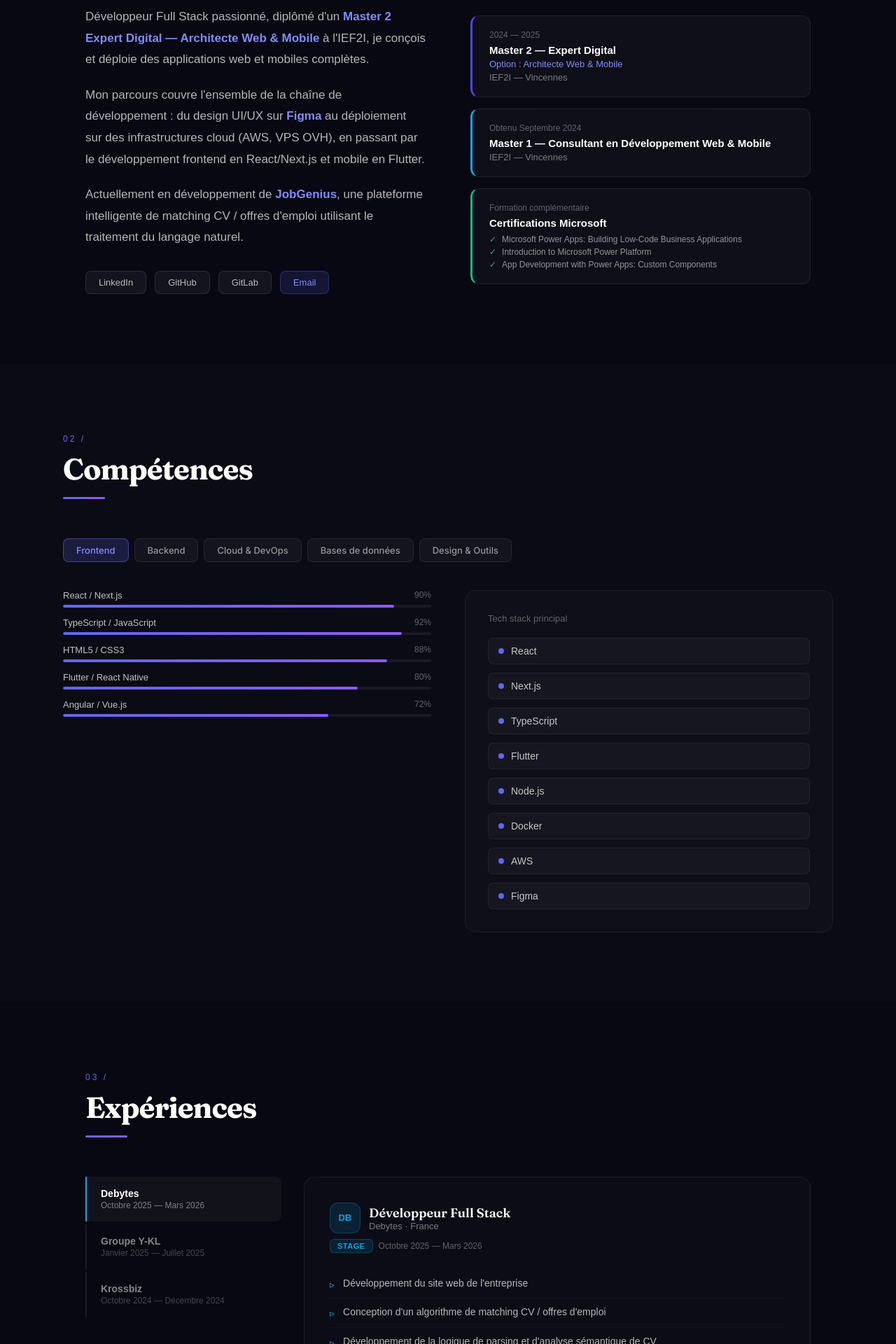
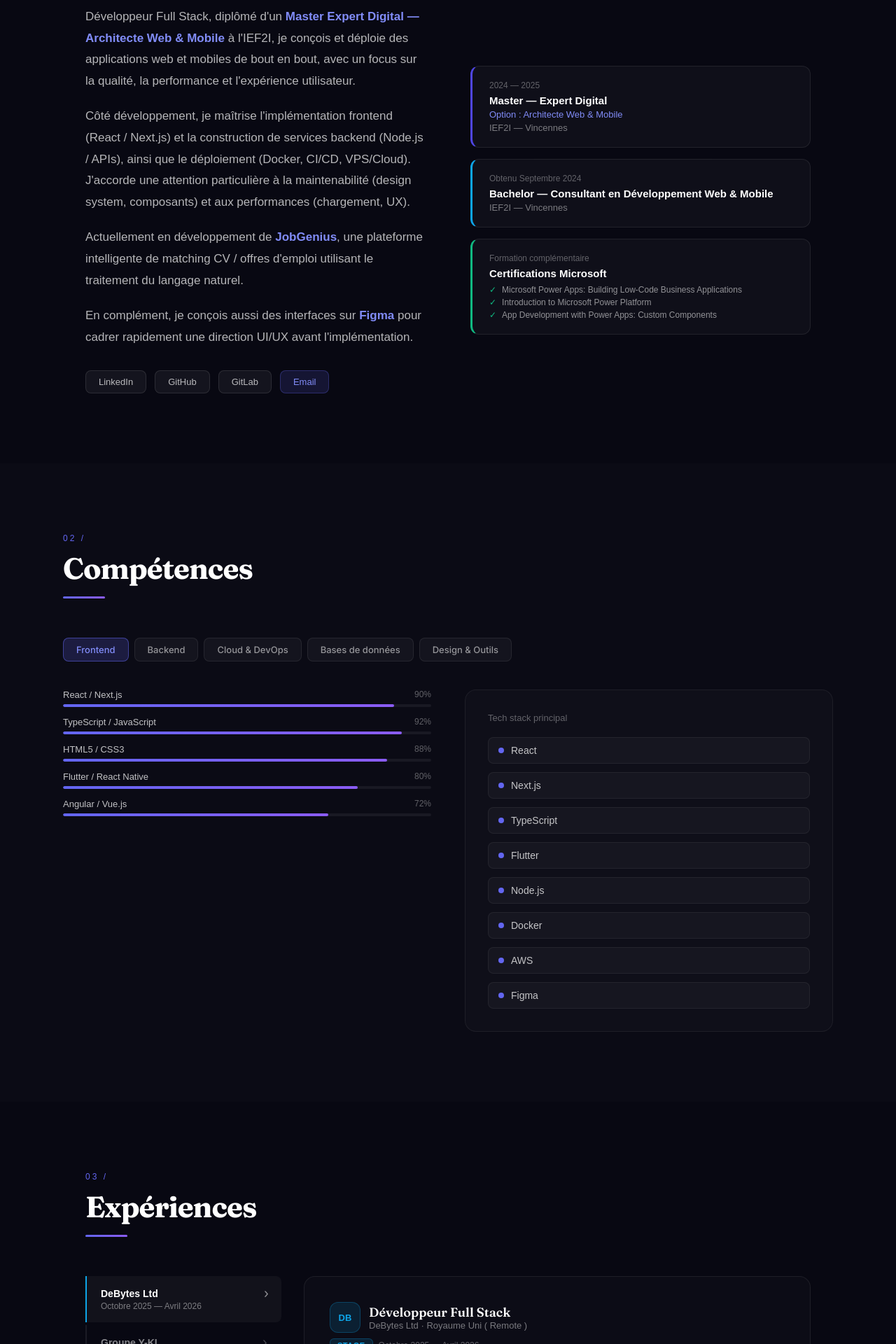
Before and after one commit to ulrichfots/Porfolio_ulrich, a React (Vite) app: page / in a window 1280 px wide. Shown: the part 1040-2960 px from the top of the page at 70% size. Built offline with nearby package versions, Linux system fonts and the light colour scheme.

Commit message:
portolio-final

```diff
--- a/src/Portfolio.jsx
+++ b/src/Portfolio.jsx
@@ -39,19 +39,19 @@ const SKILLS = {
 
 const EXPERIENCES = [
   {
-    company: "Debytes",
+    company: "DeBytes Ltd",
     role: "Développeur Full Stack",
     type: "Stage",
-    period: "Octobre 2025 — Mars 2026",
-    location: "France",
+    period: "Octobre 2025 — Avril 2026",
+    location: "Royaume Uni ( Remote )",
     color: "#0EA5E9",
     logo: "DB",
     highlights: [
-      "Développement du site web de l'entreprise",
-      "Conception d'un algorithme de matching CV / offres d'emploi",
-      "Développement de la logique de parsing et d'analyse sémantique de CV",
-      "Intégration d'API de jobboards pour la récupération des offres",
-      "Optimisation des performances et de l'expérience utilisateur",
+      "Conception et développement de fonctionnalités produit full stack (UI + API) pour la plateforme",
+      "Conception d'un algorithme de matching CV / offres d'emploi (scoring, pondération, itérations)",
+      "Développement d'un pipeline de parsing et d'analyse sémantique de CV (extraction, normalisation)",
+      "Intégration d'APIs de jobboards et gestion de la fiabilité (erreurs, retries, limites)",
+      "Optimisation des performances et de l'expérience utilisateur (temps de chargement, parcours)",
     ],
     stack: ["React", "Node.js", "NLP / Matching", "API REST", "PostgreSQL"],
   },
@@ -64,12 +64,12 @@ const EXPERIENCES = [
     color: "#4F46E5",
     logo: "YKL",
     highlights: [
-      "Développement de l'application mobile de l'entreprise en Flutter",
-      "Création du site web de l'entreprise en React",
-      "Analyse des besoins métiers et conception de solutions digitales",
-      "Automatisation des processus métiers via Power Automate",
-      "Conception de maquettes Figma pour l'application mobile",
-      "Formation et accompagnement des utilisateurs",
+      "Analyse des besoins métiers, cadrage des fonctionnalités et priorisation avec les équipes",
+      "Développement de l'application mobile Flutter (écrans, navigation, intégrations, qualité)",
+      "Automatisation de processus via Power Automate / Power Platform (gains de temps opérationnels)",
+      "Mise en place d'une approche qualité (tests manuels, recettes, corrections, suivi)",
+      "Conception UI/UX sur Figma pour cadrer les parcours avant implémentation",
+      "Développement du site vitrine en React (mise en production, responsive, maintenance)",
       ],
     stack: ["Flutter", "React", "Figma", "Power Platform", "Microsoft 365"],
     link: "https://y-kl.fr",
@@ -83,11 +83,11 @@ const EXPERIENCES = [
     color: "#10B981",
     logo: "KB",
     highlights: [
-      "Conception et développement d'une application web full stack",
-      "Développement d'API backend avec Node.js et Express",
-      "Intégration de paiements sécurisés avec Stripe",
-      "Gestion de bases de données MongoDB et Firebase",
-      "Architecture logicielle scalable",
+      "Conception et livraison d'une application web full stack (spécifications, dev, mise en ligne)",
+      "Développement d'APIs backend Node.js / Express et structuration des endpoints",
+      "Intégration de paiements Stripe (sécurisation, webhooks, gestion des statuts)",
+      "Modélisation et gestion des données (MongoDB / Firebase) + règles d'accès",
+      "Mise en place d'une architecture scalable et maintenable (modules, séparation des responsabilités)",
     ],
     stack: ["React", "Next.js", "Node.js", "MongoDB", "Stripe", "Firebase"],
   },
@@ -97,6 +97,7 @@ const PROJECTS = [
   {
     id: 1,
     title: "JobGenius",
+    category: "Produit",
     status: "En cours",
     statusColor: "#F59E0B",
     description:
@@ -117,6 +118,7 @@ const PROJECTS = [
   {
     id: 2,
     title: "Site Groupe Y-KL",
+    category: "Web",
     status: "Livré",
     statusColor: "#10B981",
     description:
@@ -137,6 +139,7 @@ const PROJECTS = [
   {
     id: 3,
     title: "Application Mobile Y-KL",
+    category: "Mobile",
     status: "Livré",
     statusColor: "#10B981",
     description:
@@ -155,11 +158,12 @@ const PROJECTS = [
   },
   {
     id: 4,
-    title: "Site Debytes",
+    title: "Site DeBytes Ltd",
+    category: "Web",
     status: "Livré",
     statusColor: "#10B981",
     description:
-      "Site institutionnel de l'entreprise Debytes, startup spécialisée dans les solutions RH digitales. Design moderne axé conversion.",
+      "Site institutionnel de l'entreprise DeBytes Ltd, startup spécialisée dans les solutions RH digitales. Design moderne axé conversion.",
     longDesc:
       "Développement du site de présentation de la startup, avec animations d'entrée, sections dynamiques et formulaires de contact intégrés.",
     tech: ["React", "Tailwind", "Node.js", "Animations"],
@@ -168,12 +172,13 @@ const PROJECTS = [
       "Conception d'un système de design custom avec une palette cohérente, typographie distinctive et animations légères.",
     icon: "💼",
     color: "#0EA5E9",
-    link: "https://debytes.ai/",
+    link: "https://debytes.io/",
     screenshots: [],
   },
   {
     id: 5,
     title: "Tirage au Sort",
+    category: "DevOps",
     status: "Livré",
     statusColor: "#10B981",
     description:
@@ -192,6 +197,7 @@ const PROJECTS = [
   {
     id: 6,
     title: "NEl'Agency — Site & Galerie",
+    category: "Dashboard",
     status: "En ligne",
     statusColor: "#10B981",
     description:
@@ -209,6 +215,7 @@ const PROJECTS = [
   {
     id: 7,
     title: "F2I — Projet perso",
+    category: "Web",
     status: "En ligne",
     statusColor: "#10B981",
     description: "Application web déployée (projet personnel).",
@@ -224,6 +231,7 @@ const PROJECTS = [
   {
     id: 8,
     title: "Auto-école Amenouvévé — Dashboard",
+    category: "Dashboard",
     status: "En ligne",
     statusColor: "#10B981",
     description: "Dashboard de gestion pour une auto-école.",
@@ -240,6 +248,7 @@ const PROJECTS = [
   {
     id: 9,
     title: "Oskmeat — Maquette",
+    category: "Maquette",
     status: "Maquette",
     statusColor: "#F59E0B",
     description: "Aperçu de maquette (UI) pour un projet web.",
@@ -254,14 +263,14 @@ const PROJECTS = [
 
 const EDUCATION = [
   {
-    degree: "Master 2 — Expert Digital",
+    degree: "Master — Expert Digital",
     school: "IEF2I — Vincennes",
     period: "2024 — 2025",
     option: "Architecte Web & Mobile",
     color: "#4F46E5",
   },
   {
-    degree: "Master 1 — Consultant en Développement Web & Mobile",
+    degree: "Bachelor — Consultant en Développement Web & Mobile",
     school: "IEF2I — Vincennes",
     period: "Obtenu Septembre 2024",
     option: "",
@@ -435,8 +444,7 @@ const HeroSection = memo(function HeroSection({ sectionRef }) {
             letterSpacing: "-2px",
           }}
         >
-          Ulrich
-          <br />
+          Ulrich{" "}
           <span
             style={{
               background: "linear-gradient(135deg, #6366F1, #8B5CF6, #A78BFA)",
@@ -577,9 +585,10 @@ const AboutSection = memo(function AboutSection({ sectionRef }) {
               fontFamily: "'Space Grotesk', sans-serif",
             }}
           >
-            Développeur Full Stack passionné, diplômé d'un{" "}
-            <strong style={{ color: "#818CF8" }}>Master 2 Expert Digital — Architecte Web & Mobile</strong> à l'IEF2I,
-            je conçois et déploie des applications web et mobiles complètes.
+            Développeur Full Stack, diplômé d'un{" "}
+            <strong style={{ color: "#818CF8" }}>Master Expert Digital — Architecte Web & Mobile</strong> à l'IEF2I,
+            je conçois et déploie des applications web et mobiles de bout en bout, avec un focus sur la qualité,
+            la performance et l'expérience utilisateur.
           </p>
           <p
             style={{
@@ -590,9 +599,9 @@ const AboutSection = memo(function AboutSection({ sectionRef }) {
               fontFamily: "'Space Grotesk', sans-serif",
             }}
           >
-            Mon parcours couvre l'ensemble de la chaîne de développement : du design UI/UX sur{" "}
-            <strong style={{ color: "#818CF8" }}>Figma</strong> au déploiement sur des infrastructures cloud (AWS, VPS
-            OVH), en passant par le développement frontend en React/Next.js et mobile en Flutter.
+            Côté développement, je maîtrise l'implémentation frontend (React / Next.js) et la construction de services
+            backend (Node.js / APIs), ainsi que le déploiement (Docker, CI/CD, VPS/Cloud). J'accorde une attention
+            particulière à la maintenabilité (design system, composants) et aux performances (chargement, UX).
           </p>
           <p
             style={{
@@ -604,6 +613,18 @@ const AboutSection = memo(function AboutSection({ sectionRef }) {
           >
             Actuellement en développement de <strong style={{ color: "#818CF8" }}>JobGenius</strong>, une plateforme
             intelligente de matching CV / offres d'emploi utilisant le traitement du langage naturel.
+          </p>
+          <p
+            style={{
+              fontSize: 17,
+              color: "rgba(255,255,255,0.7)",
+              lineHeight: 1.8,
+              marginTop: 20,
+              fontFamily: "'Space Grotesk', sans-serif",
+            }}
+          >
+            En complément, je conçois aussi des interfaces sur <strong style={{ color: "#818CF8" }}>Figma</strong> pour
+            cadrer rapidement une direction UI/UX avant l'implémentation.
           </p>
           <div style={{ marginTop: 32, display: "flex", gap: 12 }}>
             <a href="https://www.linkedin.com/in/ulrich-fotso-616829254?lipi=urn%3Ali%3Apage%3Ad_flagship3_profile_view_base_contact_details%3BgQUGpmL%2BSgivZvY%2BNDJusw%3D%3D" target="_blank" rel="noreferrer" style={socialBtn}>
@@ -617,6 +638,10 @@ const AboutSection = memo(function AboutSection({ sectionRef }) {
             </a>
             <a
               href="mailto:ulrichfotso10@gmail.com"
+              onPointerUp={(e) => {
+                // iOS Safari can keep :focus after tap
+                setTimeout(() => e.currentTarget.blur?.(), 0);
+              }}
               style={{
                 ...socialBtn,
                 background: "rgba(99,102,241,0.15)",
@@ -820,7 +845,7 @@ const SkillsSection = memo(function SkillsSection({ sectionRef }) {
           ))}
         </div>
 
-        <div style={{ display: "grid", gridTemplateColumns: "1fr 1fr", gap: 48 }}>
+        <div className="skills-grid" style={{ display: "grid", gridTemplateColumns: "1fr 1fr", gap: 48 }}>
           <div>
             {SKILLS[activeTab].map((s) => (
               <SkillBar key={s.name} name={s.name} level={s.level} />
@@ -873,8 +898,20 @@ const ExperienceSection = memo(function ExperienceSection({ sectionRef }) {
   return (
     <section ref={sectionRef} style={{ padding: "100px 2rem", maxWidth: 1100, margin: "0 auto" }}>
       <SectionTitle label="03" title="Expériences" />
-      <div style={{ display: "grid", gridTemplateColumns: "280px 1fr", gap: 32 }}>
+      <div className="experience-grid" style={{ display: "grid", gridTemplateColumns: "280px 1fr", gap: 32 }}>
         <div>
+          <div
+            className="experience-hint"
+            style={{
+              fontSize: 12,
+              color: "rgba(255,255,255,0.35)",
+              fontFamily: "'Space Grotesk', sans-serif",
+              marginBottom: 10,
+              display: "none",
+            }}
+          >
+            Touchez une expérience pour afficher le détail.
+          </div>
           {EXPERIENCES.map((e, i) => (
             <button
               key={e.company}
@@ -893,8 +930,22 @@ const ExperienceSection = memo(function ExperienceSection({ sectionRef }) {
                 transition: "all 0.2s",
               }}
             >
-              <div style={{ fontWeight: 600, color: active === i ? "#fff" : "rgba(255,255,255,0.5)", fontFamily: "'Space Grotesk', sans-serif", fontSize: 14 }}>
-                {e.company}
+              <div style={{ display: "flex", alignItems: "center", justifyContent: "space-between", gap: 12 }}>
+                <div style={{ fontWeight: 600, color: active === i ? "#fff" : "rgba(255,255,255,0.5)", fontFamily: "'Space Grotesk', sans-serif", fontSize: 14 }}>
+                  {e.company}
+                </div>
+                <div
+                  aria-hidden="true"
+                  style={{
+                    color: active === i ? "rgba(255,255,255,0.55)" : "rgba(255,255,255,0.25)",
+                    fontSize: 18,
+                    lineHeight: 1,
+                    transform: active === i ? "translateX(2px)" : "none",
+                    transition: "transform 0.2s ease",
+                  }}
+                >
+                  ›
+                </div>
               </div>
               <div style={{ fontSize: 12, color: active === i ? "rgba(255,255,255,0.45)" : "rgba(255,255,255,0.25)", fontFamily: "'Space Grotesk', sans-serif", marginTop: 2 }}>
                 {e.period}
@@ -1030,7 +1081,7 @@ const ExperienceSection = memo(function ExperienceSection({ sectionRef }) {
   );
 });
 
-const ProjectCard = memo(function ProjectCard({ project, onOpen }) {
+const ProjectCard = memo(function ProjectCard({ project, onOpen, numberLabel }) {
   return (
     <div
       onClick={() => onOpen(project)}
@@ -1067,7 +1118,37 @@ const ProjectCard = memo(function ProjectCard({ project, onOpen }) {
         }}
       />
 
+      <div
+        style={{
+          position: "absolute",
+          top: 16,
+          left: 16,
+          fontSize: 12,
+          letterSpacing: 2,
+          color: "rgba(255,255,255,0.55)",
+          fontFamily: "'Space Grotesk', sans-serif",
+          textTransform: "uppercase",
+          userSelect: "none",
+        }}
+      >
+        {numberLabel}
+      </div>
+
       <div style={{ display: "flex", justifyContent: "space-between", alignItems: "flex-start", marginBottom: 16 }}>
+        <span
+          style={{
+            background: "rgba(255,255,255,0.06)",
+            border: "1px solid rgba(255,255,255,0.10)",
+            color: "rgba(255,255,255,0.65)",
+            padding: "3px 10px",
+            borderRadius: 100,
+            fontSize: 11,
+            fontFamily: "'Space Grotesk', sans-serif",
+            fontWeight: 600,
+          }}
+        >
+          {project.category ?? "Autre"}
+        </span>
         <span
           style={{
             background: `${project.statusColor}22`,
@@ -1370,14 +1451,55 @@ const ProjectModal = memo(function ProjectModal({ project, onClose }) {
 
 const ProjectsSection = memo(function ProjectsSection({ sectionRef }) {
   const [selected, setSelected] = useState(null);
+  const [activeCategory, setActiveCategory] = useState("Tous");
+
+  const categories = useMemo(() => {
+    const set = new Set();
+    for (const p of PROJECTS) set.add(p.category ?? "Autre");
+    return ["Tous", ...Array.from(set)];
+  }, []);
+
+  const filteredProjects = useMemo(() => {
+    if (activeCategory === "Tous") return PROJECTS;
+    return PROJECTS.filter((p) => (p.category ?? "Autre") === activeCategory);
+  }, [activeCategory]);
 
   return (
     <section ref={sectionRef} id="projets" style={{ padding: "100px 2rem" }}>
       <div style={{ maxWidth: 1100, margin: "0 auto" }}>
         <SectionTitle label="04" title="Projets" />
+
+        <div style={{ display: "flex", gap: 8, flexWrap: "wrap", marginBottom: 24 }}>
+          {categories.map((cat) => (
+            <button
+              key={cat}
+              type="button"
+              onClick={() => setActiveCategory(cat)}
+              style={{
+                background: activeCategory === cat ? "rgba(255,255,255,0.10)" : "rgba(255,255,255,0.04)",
+                border: `1px solid ${activeCategory === cat ? "rgba(255,255,255,0.18)" : "rgba(255,255,255,0.08)"}`,
+                color: activeCategory === cat ? "rgba(255,255,255,0.9)" : "rgba(255,255,255,0.6)",
+                padding: "8px 14px",
+                borderRadius: 999,
+                cursor: "pointer",
+                fontFamily: "'Space Grotesk', sans-serif",
+                fontSize: 12,
+                fontWeight: 600,
+              }}
+            >
+              {cat}
+            </button>
+          ))}
+        </div>
+
         <div style={{ display: "grid", gridTemplateColumns: "repeat(auto-fill, minmax(300px, 1fr))", gap: 20 }}>
-          {PROJECTS.map((p) => (
-            <ProjectCard key={p.id} project={p} onOpen={setSelected} />
+          {filteredProjects.map((p, idx) => (
+            <ProjectCard
+              key={p.id}
+              project={p}
+              onOpen={setSelected}
+              numberLabel={String(idx + 1).padStart(2, "0")}
+            />
           ))}
         </div>
       </div>
@@ -1440,16 +1562,24 @@ const ContactSection = memo(function ContactSection({ sectionRef }) {
         <div style={{ display: "flex", gap: 12, justifyContent: "center", flexWrap: "wrap" }}>
           <a
             href="mailto:ulrichfotso10@gmail.com"
-            onClick={() => setSent(true)}
+            onClick={(e) => {
+              setSent(true);
+              // Avoid "stuck" focus highlight on mobile after tap
+              setTimeout(() => e.currentTarget.blur?.(), 0);
+            }}
+            onPointerUp={(e) => {
+              setTimeout(() => e.currentTarget.blur?.(), 0);
+            }}
             style={{
-              background: "linear-gradient(135deg, #6366F1, #8B5CF6)",
-              color: "#fff",
+              background: "rgba(255,255,255,0.06)",
+              color: "rgba(255,255,255,0.85)",
               padding: "14px 32px",
               borderRadius: 12,
               textDecoration: "none",
               fontFamily: "'Space Grotesk', sans-serif",
               fontWeight: 600,
               fontSize: 15,
+              border: "1px solid rgba(255,255,255,0.12)",
             }}
           >
             Envoyer un email →
@@ -1634,9 +1764,16 @@ export default function Portfolio() {
         * { box-sizing: border-box; margin: 0; padding: 0; }
         html { scroll-behavior: smooth; }
         body { background: #080812; color: #fff; overflow-x: hidden; }
+        a, button { -webkit-tap-highlight-color: transparent; }
+        a:focus:not(:focus-visible), button:focus:not(:focus-visible) { outline: none; box-shadow: none; }
         @media (max-width: 768px) {
           .desktop-nav { display: none !important; }
           .hamburger { display: block !important; }
+        }
+        @media (max-width: 900px) {
+          .skills-grid { grid-template-columns: 1fr !important; gap: 20px !important; }
+          .experience-grid { grid-template-columns: 1fr !important; gap: 20px !important; }
+          .experience-hint { display: block !important; }
         }
         @media (max-width: 640px) {
           section > div { grid-template-columns: 1fr !important; }
```
